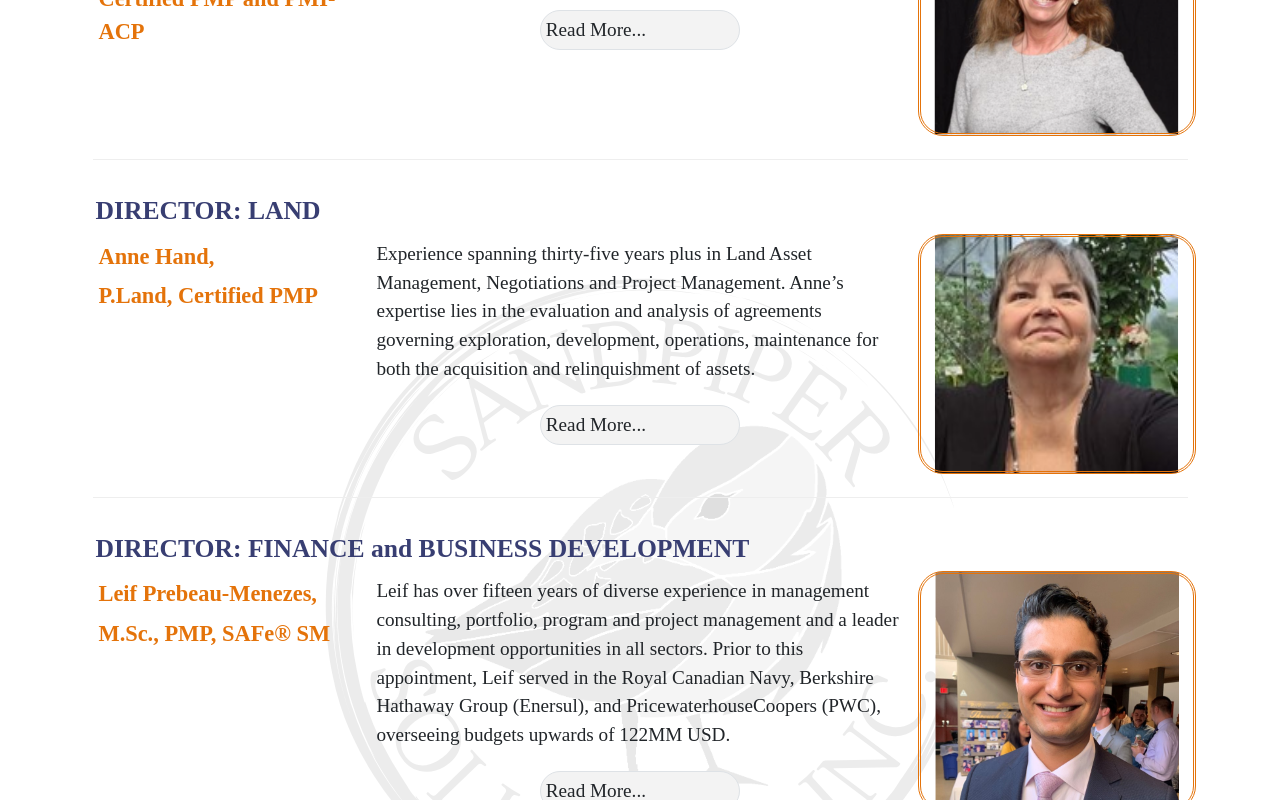
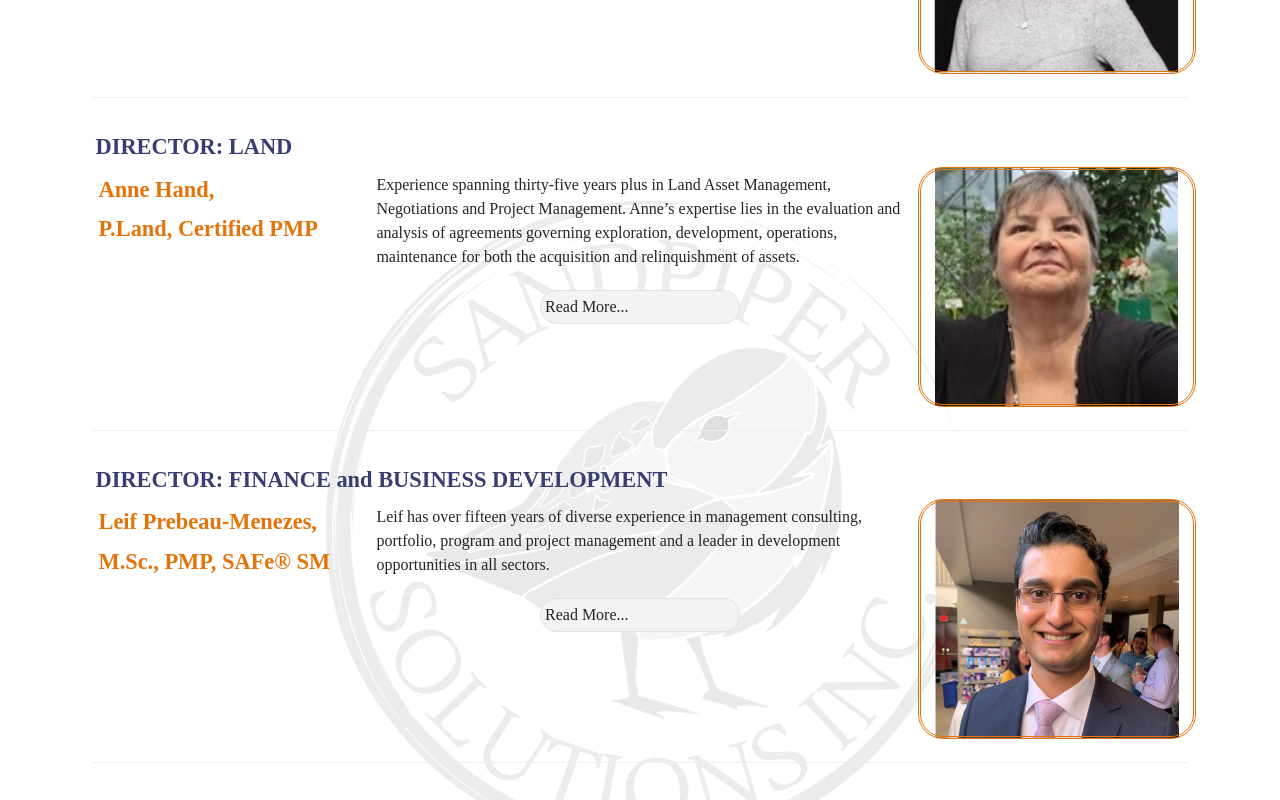
Before and after one commit to AtomDestructo/SandPiperSolutionsIncWebsite, a React (Create React App) app: page /OurTeam in a window 1280 px wide. Shown: the part 820-1620 px from the top of the page. Built offline with nearby package versions, Linux system fonts and the light colour scheme; a web font is replaced by a local one.

Commit message:
additional changes

```diff
--- a/src/Styles/main.css
+++ b/src/Styles/main.css
@@ -107,7 +107,7 @@ html{
     padding: 1rm;
     color: #383e72;
     font-weight: bolder;
-    font-size: 2vw;
+    font-size: 1.75vw;
   }
   .font-a22 {
     margin-left: 1rm;
@@ -141,7 +141,7 @@ html{
     border-color:var(--bgcolor1);
   }
   .font-a33 {
-    font-size: 1.5vw;
+    font-size: 1.25vw;
     padding-left: 1vw;
 
   }
@@ -394,7 +394,7 @@ div.textb{
 }
 @keyframes fadeIn {
   from { opacity: 0; }
-    to { opacity: 1; }
+    to { opacity: 2; }
 }
 @-webkit-keyframes fadeIn {
   from { opacity: 0; }
--- a/src/pages/OurTeam.js
+++ b/src/pages/OurTeam.js
@@ -45,10 +45,18 @@ export class OurTeam extends Component {
                             <div class="hide">
                                 <p>Executing relevant contract methodologies to effectively manage project scope and milestones,
                                 define a demonstrated and proven project management track record.
-                                Teresa is a natural planner and coordinator, as well as an experienced negotiator.</p>
+                                Teresa is a natural planner and coordinator, as well as an experienced negotiator. Through roles such as Land Director for multiple projects, Teresa combines multifaceted skills in economic analysis,
+                                budgetary finesse, and Change Management expertise.
+                                Understanding the importance of relevant Health, Safety and Environment (HSE) Principles and Stakeholder Relations, Teresa incorporates her expertise in these principles into her mentoring and coaching.
+                                </p>
                                 <p>Teresa’s multi-faceted capability allows for effectiveness in various roles such as the Land Agent, Landman, Land Administrator,
                                 and a Land Planning and Development specialist for midstream projects,
                                 Landowner and Stakeholder relations, minerals, surface, pipelines, contracts, third parties, acquisitions, and dispositions. </p>
+                                <p>Not losing sight of the business criticality of diligent data/file management, contract and documentation control and up-to-date analytics results in her client focused -
+                                    and solutions-driven Team Lead.  This experience also results in negotiations expertise to ensure operational efficiency, inter-professional relationship management.
+                                    Teresa displays strength and excellence in effective people managing practices on large projects with budgets over $900M in the Energy and Oil and Gas industry.</p>
+
+
                             </div>
                             </div>{/*verbage*/}
 
@@ -90,15 +98,16 @@ export class OurTeam extends Component {
                     <div class="col-6 text-left font-a33 fade-in-image " >
                         <p>Leif has over fifteen years of diverse experience in management consulting, portfolio, program and project management
                             and a leader in development opportunities in all sectors.
-                            Prior to this appointment, Leif served in the Royal Canadian Navy, Berkshire Hathaway Group (Enersul),
-                            and PricewaterhouseCoopers (PWC), overseeing budgets upwards of 122MM USD.
+
                             </p>
                             <div class="show-more"><p class="border">Read More...</p></div>
                             <div class="hide">
-                        <p>Leif has led all phases of Project Life Cycles including implementing complex construction projects as well as diverse software solutions.
+                            <p>Prior to this appointment, Leif served in the Royal Canadian Navy, Berkshire Hathaway Group (Enersul),
+                            and PricewaterhouseCoopers (PWC), overseeing budgets upwards of 122MM USD.</p>
+                            <p>Leif has led all phases of Project Life Cycles including implementing complex construction projects as well as diverse software solutions.
                             Focused on incorporating multi-disciplined team’s business priorities,
                             and people development using the highest industry standard’s processes and technologies.</p>
-                        <p>Prior to this appointment, Leif served in the Royal Canadian Navy, Berkshire Hathaway Group (Enersul), and PricewaterhouseCoopers (PwC) overseeing budgets upwards of 122MM USD</p>
+                            <p>Prior to this appointment, Leif served in the Royal Canadian Navy, Berkshire Hathaway Group (Enersul), and PricewaterhouseCoopers (PwC) overseeing budgets upwards of 122MM USD</p>
                         </div>
                     </div>{/*verbage*/}
                     <div class="col-3 bg23 justify-content-center font-a32  w3-animate-top hidden-pic" >
```
